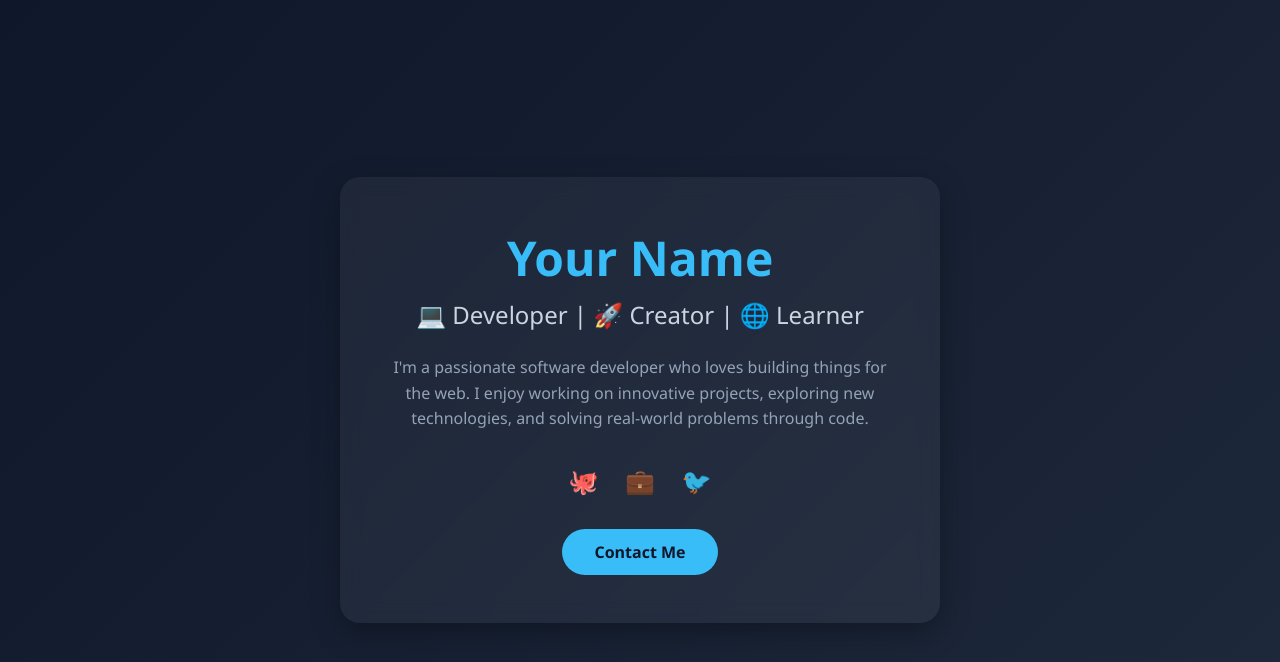
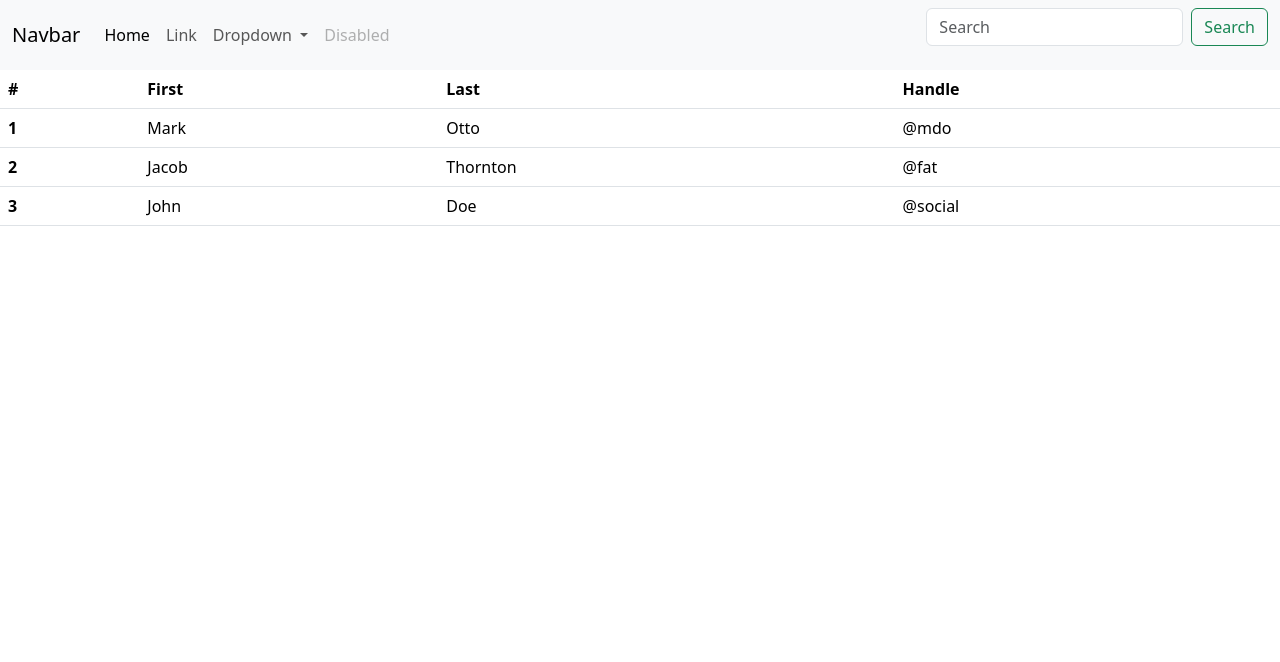
Before and after one commit to VeerjyotSingh/Sample, a plain HTML site: page index.html in a window 1280 px wide. Drawn offline with nearby package versions, Linux system fonts and the light colour scheme.

Commit message:
Using Bootstrap

```diff
--- a/index.html
+++ b/index.html
@@ -1,109 +1,74 @@
-<!DOCTYPE html>
-<html lang="en">
-<head>
-  <meta charset="UTF-8" />
-  <meta name="viewport" content="width=device-width, initial-scale=1.0" />
-  <title>Your Name - Portfolio</title>
-  <style>
-    /* Reset & base styles */
-    * {
-      margin: 0;
-      padding: 0;
-      box-sizing: border-box;
-      font-family: 'Segoe UI', Tahoma, sans-serif;
-    }
+<html>
+	<head>
+		<link href="https://cdn.jsdelivr.net/npm/bootstrap@5.3.8/dist/css/bootstrap.min.css" rel="stylesheet" integrity="sha384-sRIl4kxILFvY47J16cr9ZwB07vP4J8+LH7qKQnuqkuIAvNWLzeN8tE5YBujZqJLB" crossorigin="anonymous">
+	</head>
+	<body>
+		<nav class="navbar navbar-expand-lg bg-body-tertiary">
+  <div class="container-fluid">
+    <a class="navbar-brand" href="#">Navbar</a>
+    <button class="navbar-toggler" type="button" data-bs-toggle="collapse" data-bs-target="#navbarSupportedContent" aria-controls="navbarSupportedContent" aria-expanded="false" aria-label="Toggle navigation">
+      <span class="navbar-toggler-icon"></span>
+    </button>
+    <div class="collapse navbar-collapse" id="navbarSupportedContent">
+      <ul class="navbar-nav me-auto mb-2 mb-lg-0">
+        <li class="nav-item">
+          <a class="nav-link active" aria-current="page" href="#">Home</a>
+        </li>
+        <li class="nav-item">
+          <a class="nav-link" href="#">Link</a>
+        </li>
+        <li class="nav-item dropdown">
+          <a class="nav-link dropdown-toggle" href="#" role="button" data-bs-toggle="dropdown" aria-expanded="false">
+            Dropdown
+          </a>
+          <ul class="dropdown-menu">
+            <li><a class="dropdown-item" href="#">Action</a></li>
+            <li><a class="dropdown-item" href="#">Another action</a></li>
+            <li><hr class="dropdown-divider"></li>
+            <li><a class="dropdown-item" href="#">Something else here</a></li>
+          </ul>
+        </li>
+        <li class="nav-item">
+          <a class="nav-link disabled" aria-disabled="true">Disabled</a>
+        </li>
+      </ul>
+      <form class="d-flex" role="search">
+        <input class="form-control me-2" type="search" placeholder="Search" aria-label="Search"/>
+        <button class="btn btn-outline-success" type="submit">Search</button>
+      </form>
+    </div>
+  </div>
+</nav>
 
-    body {
-      background: linear-gradient(135deg, #0f172a, #1e293b);
-      color: #f1f5f9;
-      display: flex;
-      justify-content: center;
-      align-items: center;
-      min-height: 100vh;
-      text-align: center;
-      padding: 2rem;
-    }
-
-    .container {
-      max-width: 600px;
-      background: rgba(255, 255, 255, 0.05);
-      padding: 3rem;
-      border-radius: 20px;
-      backdrop-filter: blur(10px);
-      box-shadow: 0 10px 30px rgba(0, 0, 0, 0.3);
-    }
-
-    h1 {
-      font-size: 3rem;
-      margin-bottom: 0.5rem;
-      color: #38bdf8;
-    }
-
-    h2 {
-      font-size: 1.5rem;
-      font-weight: 400;
-      margin-bottom: 1.5rem;
-      color: #cbd5e1;
-    }
-
-    p {
-      font-size: 1rem;
-      margin-bottom: 2rem;
-      color: #94a3b8;
-      line-height: 1.6;
-    }
-
-    .social-links a {
-      margin: 0 0.7rem;
-      font-size: 1.5rem;
-      text-decoration: none;
-      color: #38bdf8;
-      transition: color 0.3s ease;
-    }
-
-    .social-links a:hover {
-      color: #0ea5e9;
-    }
-
-    .btn {
-      display: inline-block;
-      margin-top: 2rem;
-      padding: 0.75rem 2rem;
-      background: #38bdf8;
-      color: #0f172a;
-      font-weight: bold;
-      border-radius: 30px;
-      text-decoration: none;
-      transition: background 0.3s ease;
-    }
-
-    .btn:hover {
-      background: #0ea5e9;
-    }
-
-    @media (max-width: 480px) {
-      h1 { font-size: 2.2rem; }
-      h2 { font-size: 1.2rem; }
-      p { font-size: 0.95rem; }
-    }
-  </style>
-</head>
-<body>
-  <div class="container">
-    <h1>Your Name</h1>
-    <h2>💻 Developer | 🚀 Creator | 🌐 Learner</h2>
-    <p>
-      I'm a passionate software developer who loves building things for the web.
-      I enjoy working on innovative projects, exploring new technologies, and solving real-world problems through code.
-    </p>
-
-    <div class="social-links">
-      <a href="https://github.com/yourusername" target="_blank">🐙</a>
-      <a href="https://linkedin.com/in/yourusername" target="_blank">💼</a>
-      <a href="https://twitter.com/yourusername" target="_blank">🐦</a>
-    </div>
-
-    <a href="mailto:youremail@example.com" class="btn">Contact Me</a>
-  </div>
-</body>
+<table class="table">
+  <thead>
+    <tr>
+      <th scope="col">#</th>
+      <th scope="col">First</th>
+      <th scope="col">Last</th>
+      <th scope="col">Handle</th>
+    </tr>
+  </thead>
+  <tbody>
+    <tr>
+      <th scope="row">1</th>
+      <td>Mark</td>
+      <td>Otto</td>
+      <td>@mdo</td>
+    </tr>
+    <tr>
+      <th scope="row">2</th>
+      <td>Jacob</td>
+      <td>Thornton</td>
+      <td>@fat</td>
+    </tr>
+    <tr>
+      <th scope="row">3</th>
+      <td>John</td>
+      <td>Doe</td>
+      <td>@social</td>
+    </tr>
+  </tbody>
+</table>
+	</body>
 </html>
```
Also changed, not shown: 1 other file.
